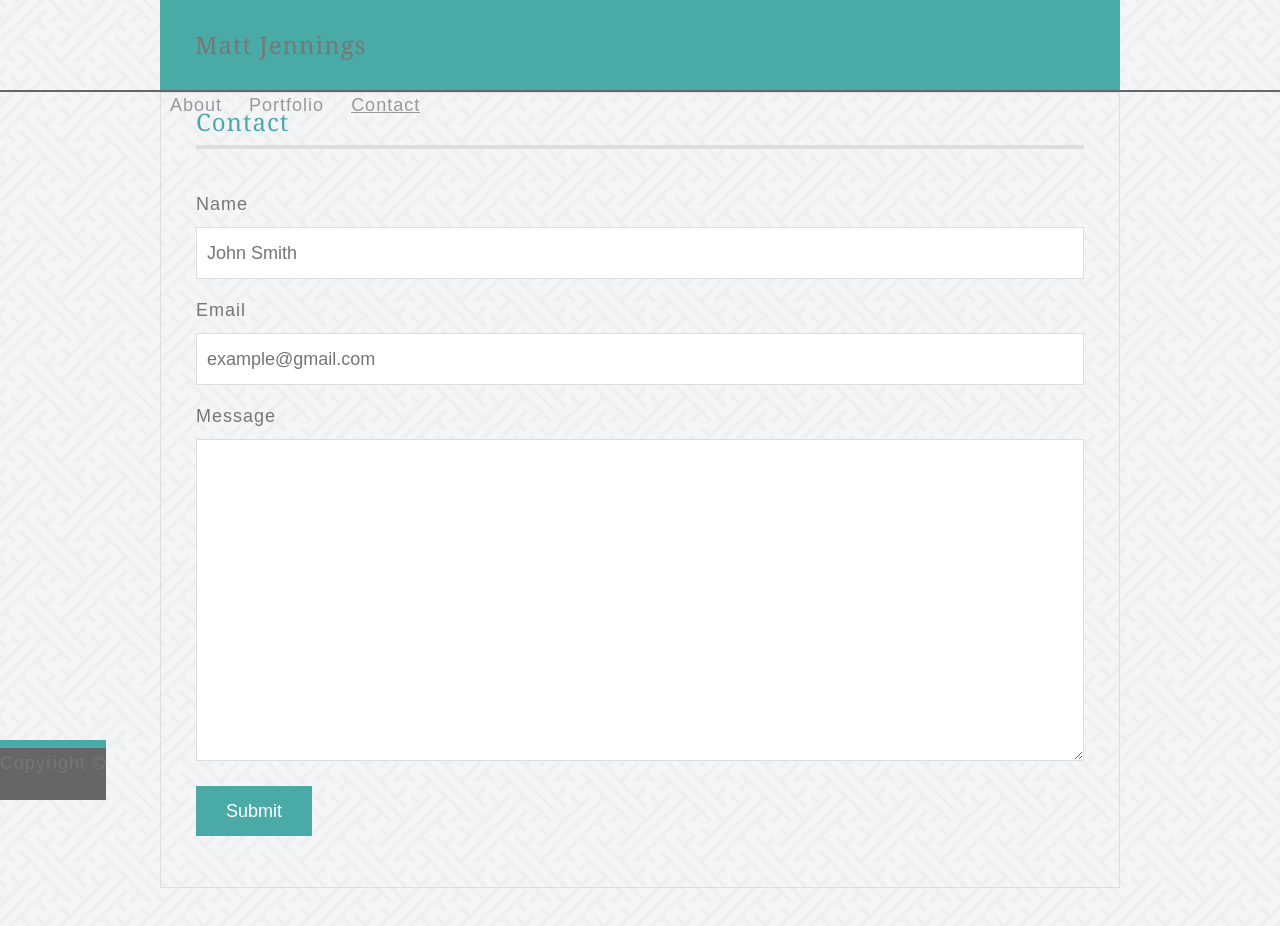
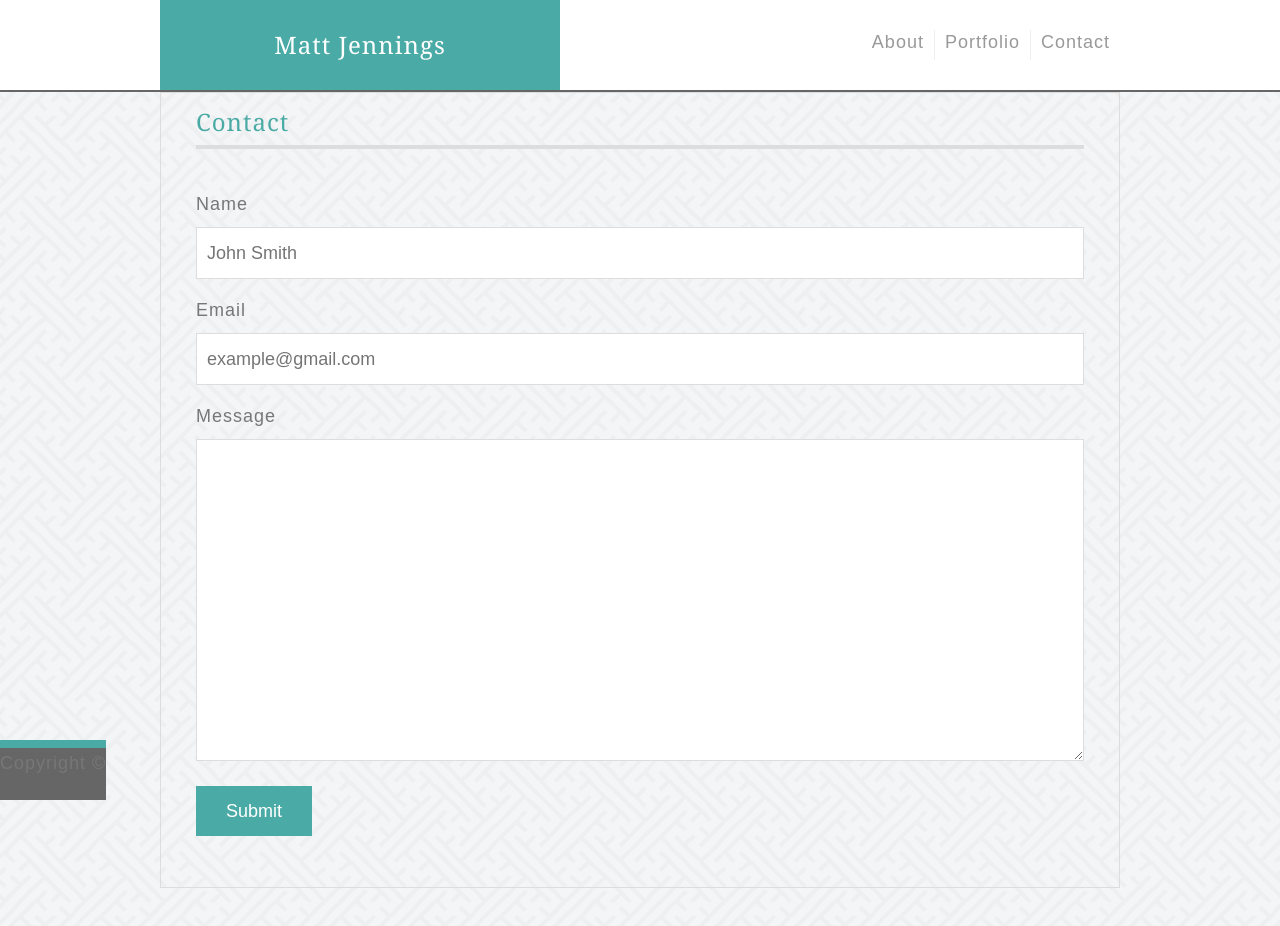
Before and after one commit to Hollyw00d/Bootstrap-Portfolio, a plain HTML site: page contact.html in a window 1280 px wide. Drawn offline with nearby package versions, Linux system fonts and the light colour scheme.

Commit message:
fixed body for contact

```diff
--- a/contact.html
+++ b/contact.html
@@ -9,23 +9,34 @@
 <body class="contact">
 
     <div id="header-main-section-wrapper">
-        <div id="header-wrapper">
-            <header class="wrapper">
 
-                <div id="logo">
-                    <p class="h1">Matt Jennings</p>
+        <div id="header-wrapper" class="bg-white">
+                <header class="wrapper bg-white">
+
+                <div class="container p-0">
+                    <div class="row no-gutters">
+
+                        <div class="col-sm-5 col-xs-5">
+                            <div id="logo" class="d-flex justify-content-center text-white">
+                                <p class="h1">Matt Jennings</p>
+                            </div>
+                        </div>
+                        <div class="col-sm-7 col-xs-7">
+                            <nav class="h-100">
+                                <ul class="d-flex align-items-center justify-content-end h-100">
+                                    <li><a href="index.html">About</a></li>
+                                    <li><a href="portfolio.html">Portfolio</a></li>
+                                    <li class="active last-nav"><a href="contact.html">Contact</a></li>
+                                </ul>
+                            </nav>
+                        </div>
+
+                    </div>
                 </div>
-
-                <nav>
-                    <ul>
-                        <li><a href="index.html">About</a></li>
-                        <li><a href="portfolio.html">Portfolio</a></li>
-                        <li><a class="active" href="contact.html">Contact</a></li>
-                    </ul>
-                </nav>
 
             </header>
         </div>
+
 
         <section class="wrapper">
             <div id="main">
```
Also changed, not shown: portfolio.html (+1 -0 lines).
